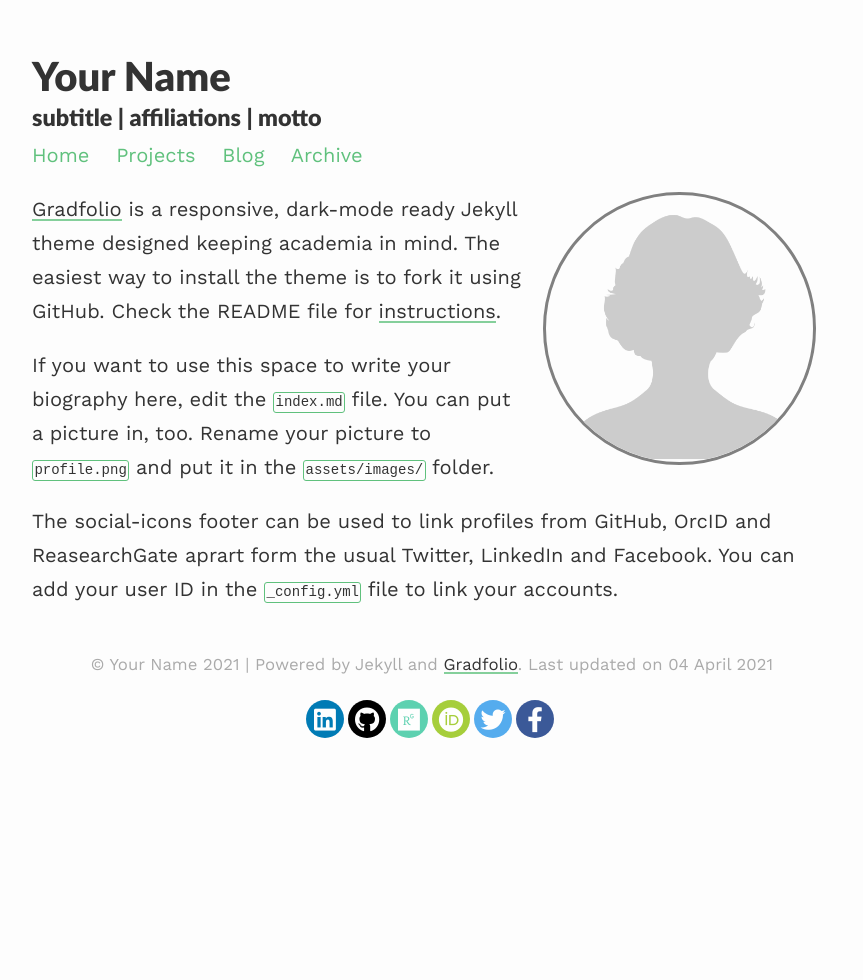
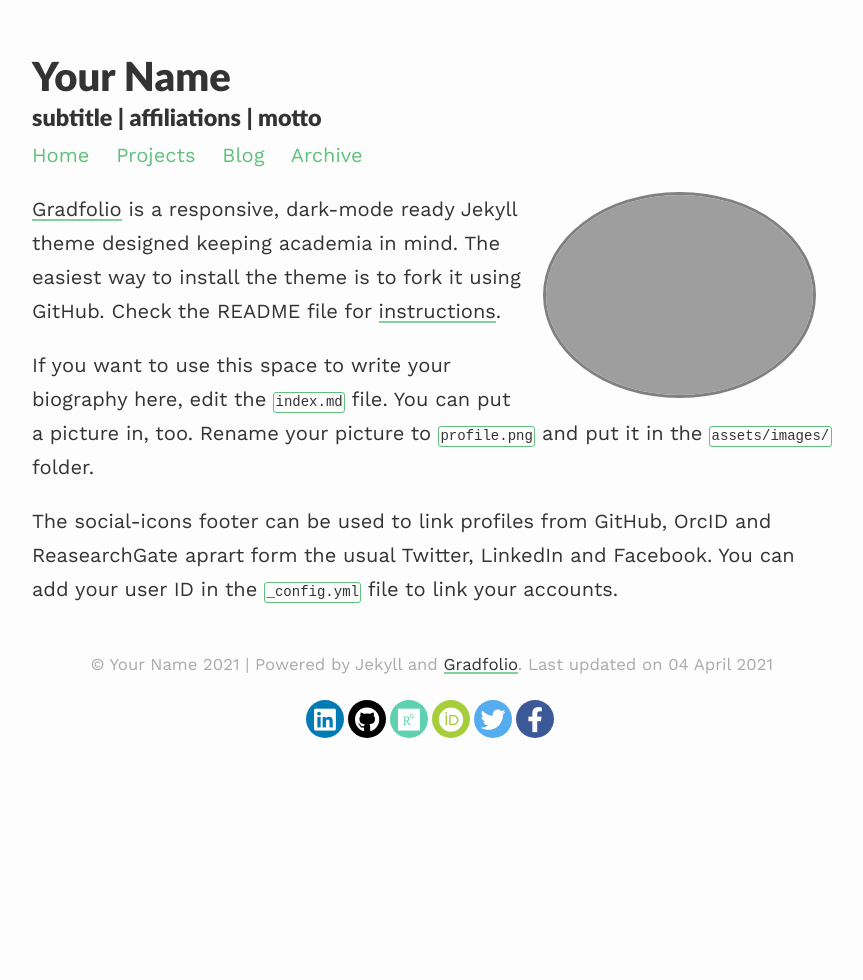
Before and after one commit to Mentoring-SuperHighway/test, a Jekyll site: the page built from index.md, in a window 1280 px wide. Shown: the whole page, without its empty margins (208-1071 px from the left). Built offline with Jekyll 4.4.1, drawn with Linux system fonts in a browser that asks for light colours; nearby versions of some CDN libraries.

Commit message:
Update index.md

```diff
--- a/index.md
+++ b/index.md
@@ -3,7 +3,7 @@ layout: about
 permalink: /
 profile:
   align: right
-  image: profile.png
+  image: imgLogo.jpg
 published: true
 ---
 
```
